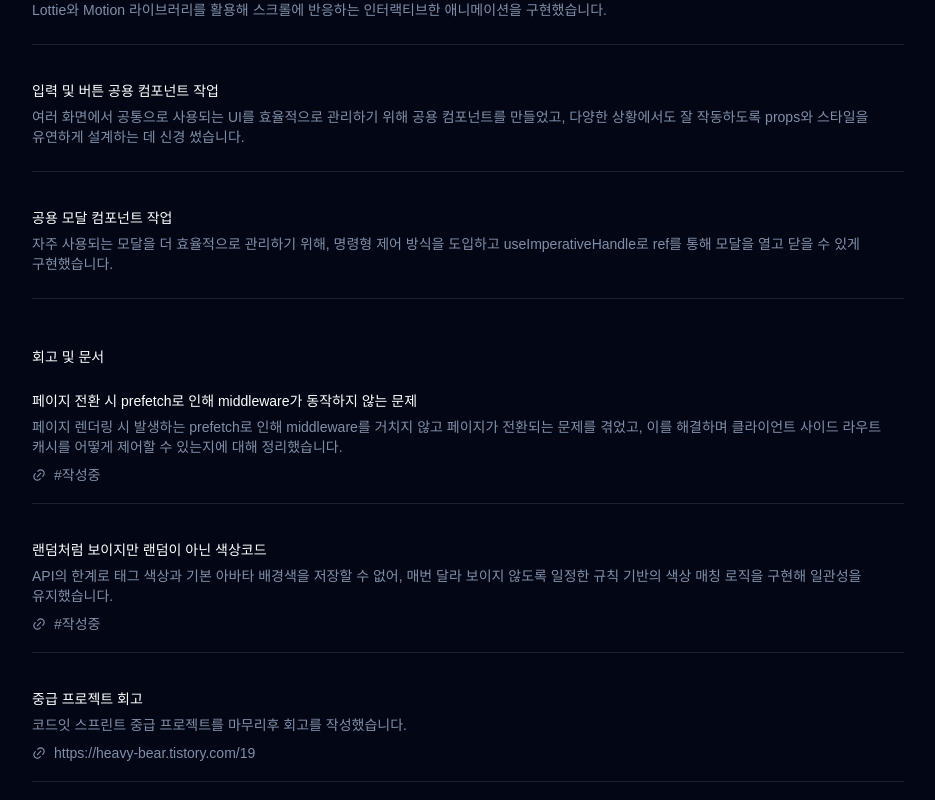
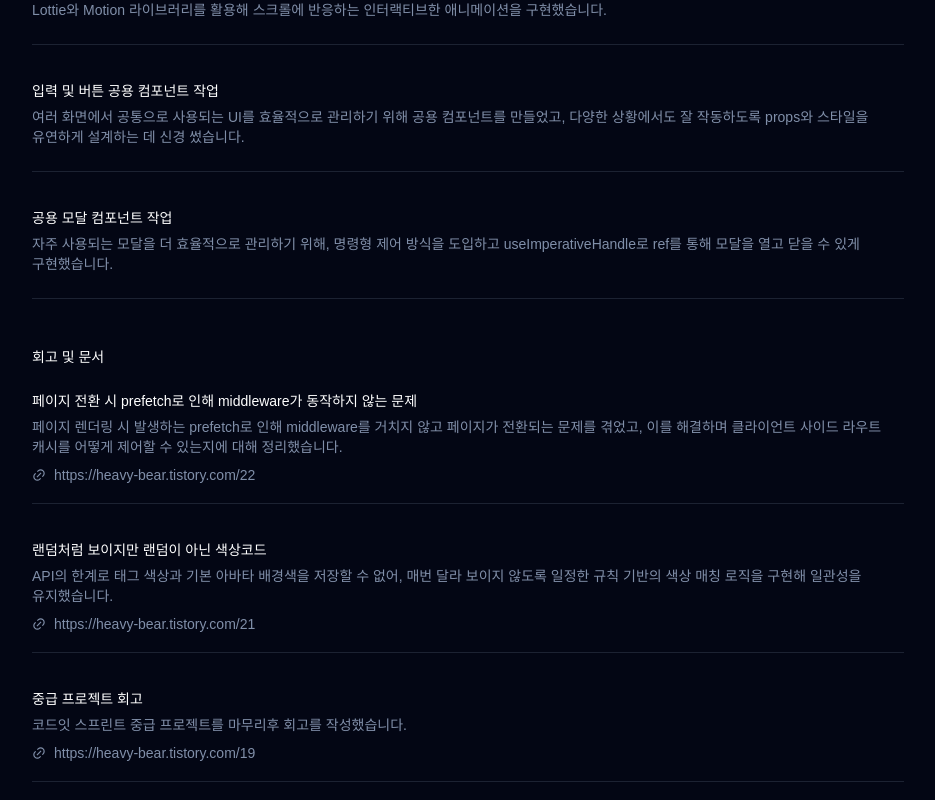
Before and after one commit to cksrlcks/portfolio, a Next.js app: page /projects in a window 1280 px wide. Shown: the part 2844-3644 px from the top of the page, without its empty margins (328-1263 px from the left). Built offline with nearby package versions, Linux system fonts and the light colour scheme; a web font is replaced by a local one.

Commit message:
feat: taskify 블로그 링크 추가

```diff
--- a/src/data/projects.ts
+++ b/src/data/projects.ts
@@ -163,13 +163,13 @@ export const PROJECT_DATA: Partial<CardData>[] = [
         title: '페이지 전환 시 prefetch로 인해 middleware가 동작하지 않는 문제',
         content:
           '페이지 렌더링 시 발생하는 prefetch로 인해 middleware를 거치지 않고 페이지가 전환되는 문제를 겪었고, 이를 해결하며 클라이언트 사이드 라우트 캐시를 어떻게 제어할 수 있는지에 대해 정리했습니다.',
-        link: '#작성중',
+        link: 'https://heavy-bear.tistory.com/22',
       },
       {
         title: '랜덤처럼 보이지만 랜덤이 아닌 색상코드',
         content:
           'API의 한계로 태그 색상과 기본 아바타 배경색을 저장할 수 없어, 매번 달라 보이지 않도록 일정한 규칙 기반의 색상 매칭 로직을 구현해 일관성을 유지했습니다.',
-        link: '#작성중',
+        link: 'https://heavy-bear.tistory.com/21',
       },
       {
         title: '중급 프로젝트 회고',
```
